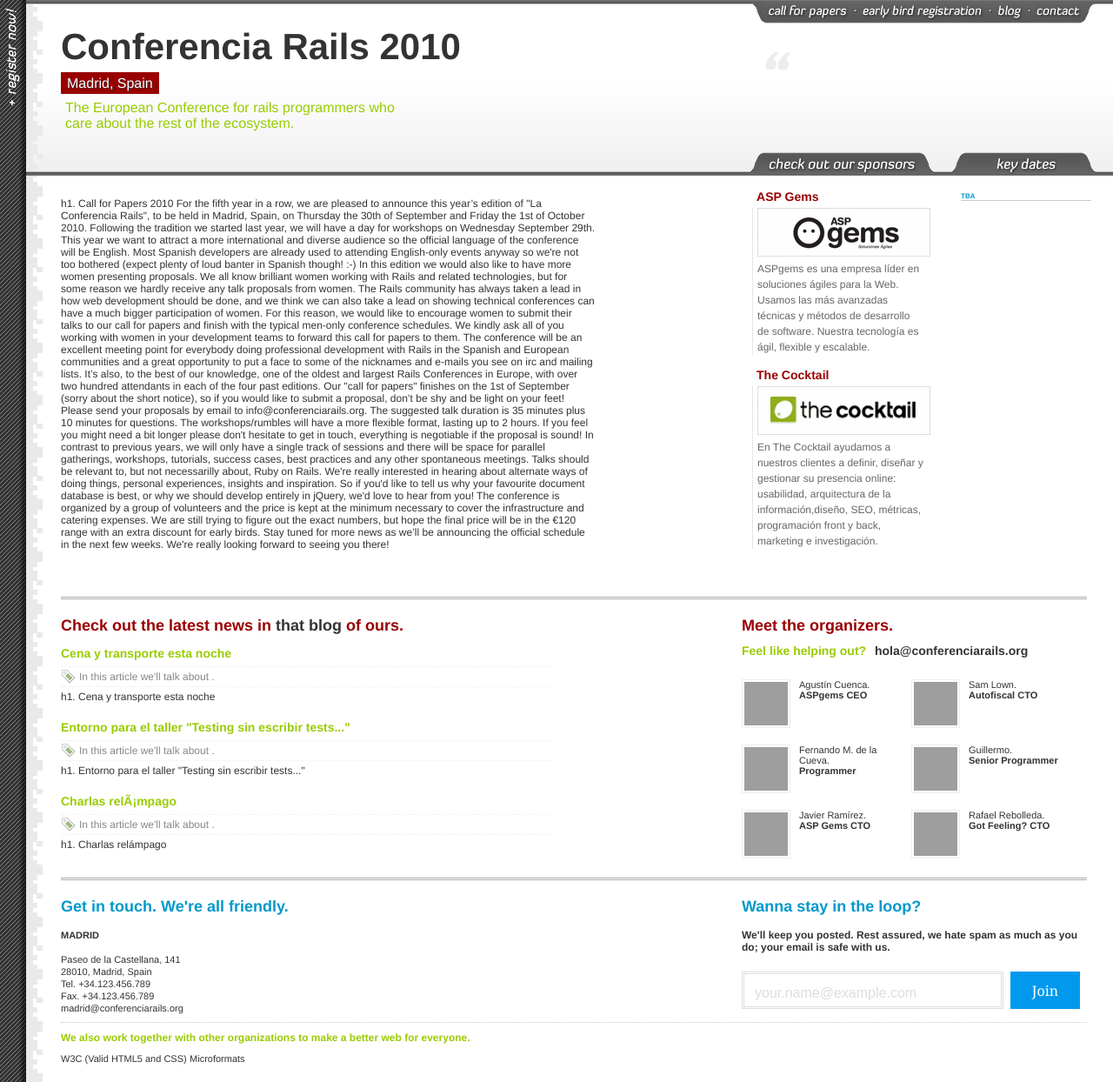
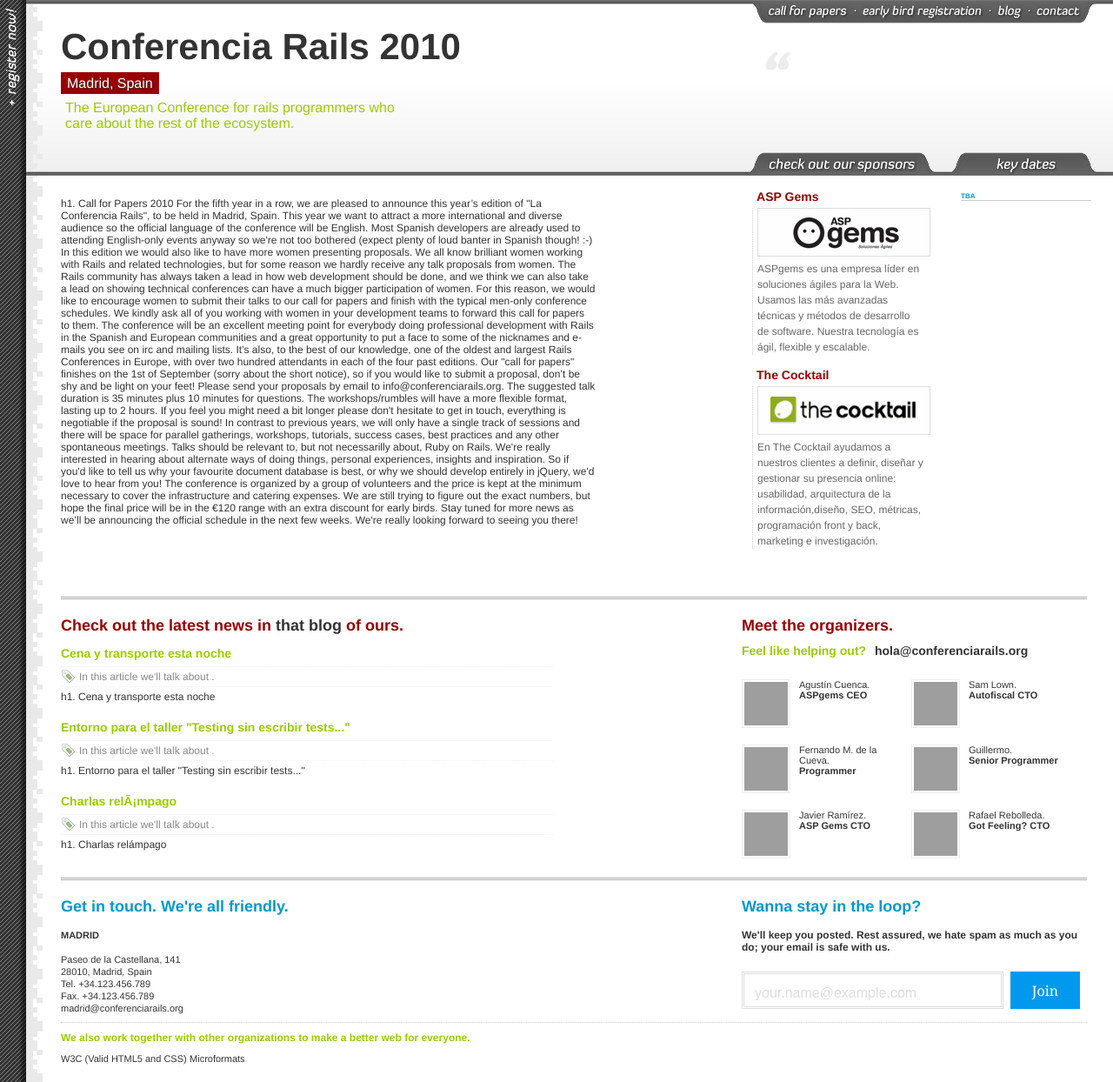
Before and after one commit to ConferenciaRails/conferenciarails.github.com, a Jekyll site: the page built from index.html, in a window 1280 px wide, cut to the strip 0-1244 px from the top of the page. Shown: the whole strip at 87% size. Built offline with Jekyll 4.4.1, drawn with Linux system fonts in a browser that asks for light colours; the list of posts is cut into pages by our own code; comment, search, counter and statistics services are not loaded; grey boxes are pictures that could not be loaded.

Commit message:
Remove the dates from sidebar also

```diff
--- a/_includes/layout/header.html
+++ b/_includes/layout/header.html
@@ -5,7 +5,7 @@
     </div>
 
     <h1 id="logo"><a href="/" class="summary">Conferencia Rails 2010</a></h1>
-    <p id="conference_date"><span class="location">Madrid, Spain</span> <!-- // <span class="dtstart" title="2010-09-29T09:30+01:00">29 SEPTEMBER 2010</span> - <span class="dtend" title="2010-10-01T20:30+01:00">01 OCTOBER 2010</span> --></p>
+    <p id="conference_date"><span class="location">Madrid, Spain</span></p>
     <h2 id="motto"><span>The European Conference for rails programmers who care about the rest of the ecosystem.</span></h2>
 
     <nav>
--- a/_posts/2010-08-09-call_for_papers.textile
+++ b/_posts/2010-08-09-call_for_papers.textile
@@ -10,7 +10,7 @@ layout: post
 ---
 h1. Call for Papers 2010
 
-For the fifth year in a row, we are pleased to announce this year’s edition of "La Conferencia Rails", to be held in Madrid, Spain, on Thursday the 30th of September and Friday the 1st of October 2010. Following the tradition we started last year, we will have a day for workshops on Wednesday September 29th.
+For the fifth year in a row, we are pleased to announce this year’s edition of "La Conferencia Rails", to be held in Madrid, Spain.
 
 This year we want to attract a more international and diverse audience so the official language of the conference will be English. Most Spanish developers are already used to attending English-only events anyway so we're not too bothered (expect plenty of loud banter in Spanish though! :-)
 
```
Also changed, not shown: _includes/side_bars/key_dates.html (+0 -20 lines), _old_src/index.html (+0 -20 lines).
